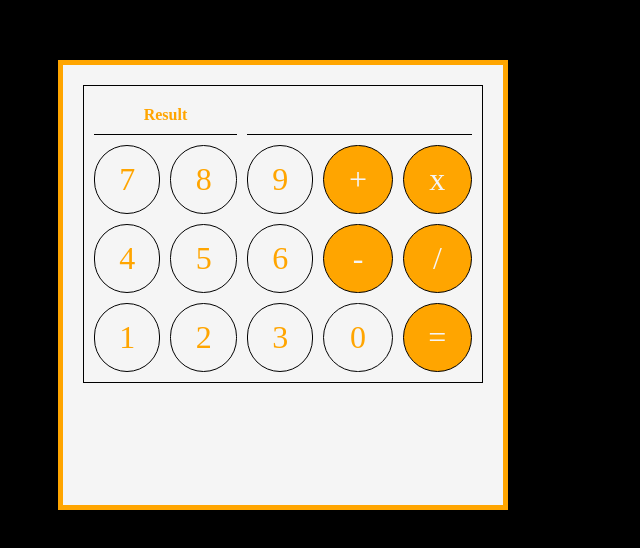
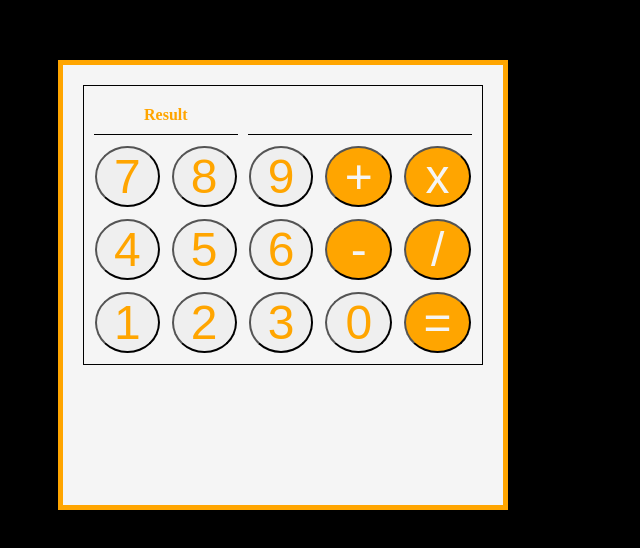
Before and after one commit to CristiSh/Calculator, a plain HTML site: page index.html in a window 1280 px wide. Shown: the part 140-688 px from the top of the page, without its empty margins (0-640 px from the left). Drawn offline with Linux system fonts and the light colour scheme.

Commit message:
added buttons + basic operations + made a script test that works

```diff
--- a/index.html
+++ b/index.html
@@ -6,6 +6,7 @@
     <meta http-equiv="X-UA-Compatible" content="IE=edge">
     <meta name="viewport" content="width=device-width, initial-scale=1.0">
     <link rel="stylesheet" href="style.css">
+    <script src="operations.js"></script>
     <title>Calculator</title>
 </head>
 
@@ -13,30 +14,60 @@
     <div class="calc">
 
         <table>
-            <tr class="row">
+            <tr>
                 <th colspan="2">Result</th>
                 <th colspan="3"></th>
             </tr>
             <tr>
-                <td class="number">7</td>
-                <td class="number">8</td>
-                <td class="number">9</td>
-                <td class="sign">+</td>
-                <td class="sign">x</td>
+                <td >
+                    <input type="button" value="7" class="number">
+                </td>
+                <td>
+                    <input type="button" value="8" class="number">
+                </td>
+                <td>
+                    <input type="button" value="9" class="number">
+                </td>
+                <td>
+                    <input type="button" value="+" class="sign">
+                </td>
+                <td>
+                    <input type="button" value="x" class="sign">
+                </td>
             </tr>
             <tr>
-                <td class="number">4</td>
-                <td class="number">5</td>
-                <td class="number">6</td>
-                <td class="sign">-</td>
-                <td class="sign">/</td>
+                <td>
+                    <input type="button" value="4" class="number">
+                </td>
+                <td>
+                    <input type="button" value="5" class="number">
+                </td>
+                <td>
+                    <input type="button" value="6" class="number">
+                </td>
+                <td>
+                    <input type="button" value="-" class="sign">
+                </td>
+                <td>
+                    <input type="button" value="/" class="sign">
+                </td>
             </tr>
             <tr>
-                <td class="number">1</td>
-                <td class="number">2</td>
-                <td class="number">3</td>
-                <td class="number">0</td>
-                <td class="sign">=</td>
+                <td>
+                    <input type="button" value="1" class="number">
+                </td>
+                <td>
+                    <input type="button" value="2" class="number">
+                </td>
+                <td>
+                    <input type="button" value="3" class="number">
+                </td>
+                <td>
+                    <input type="button" value="0" class="number">
+                </td>
+                <td>
+                    <input type="button" value="=" class="sign" onclick="test()">
+                </td>
             </tr>
         </table>
     </div>
--- /dev/null
+++ b/operations.js
@@ -0,0 +1,18 @@
+function add(a,b){
+    return a+b;
+}
+function sub(a,b){
+    return a-b;
+}
+function mul(a,b){
+    return a*b;
+}
+function div(a,b){
+    return a/b;
+}
+function eq(res){
+    alert(res);
+}
+function test(){
+    alert("merge");
+}
--- a/style.css
+++ b/style.css
@@ -25,11 +25,6 @@ table{
     width: 100%;
     border-spacing: 10px;
 }
-td{
-    border: 1px solid black;
-    padding: 15px;
-    text-align: center;
-}
 th{
     padding-top: 10px;
     padding-bottom: 10px;
@@ -37,12 +32,16 @@ th{
 }
 .number{
     color: orange;
-    font-size: xx-large;
-    border-radius: 75px;
+
 }
 .sign{
     color: whitesmoke;
     background-color: orange;
-    font-size: xx-large;
-    border-radius: 75px;
+
 }
+input{
+    width: 100%;
+    border-radius: 100%;
+    font-size: xxx-large;
+    text-align: center;
+}
```
